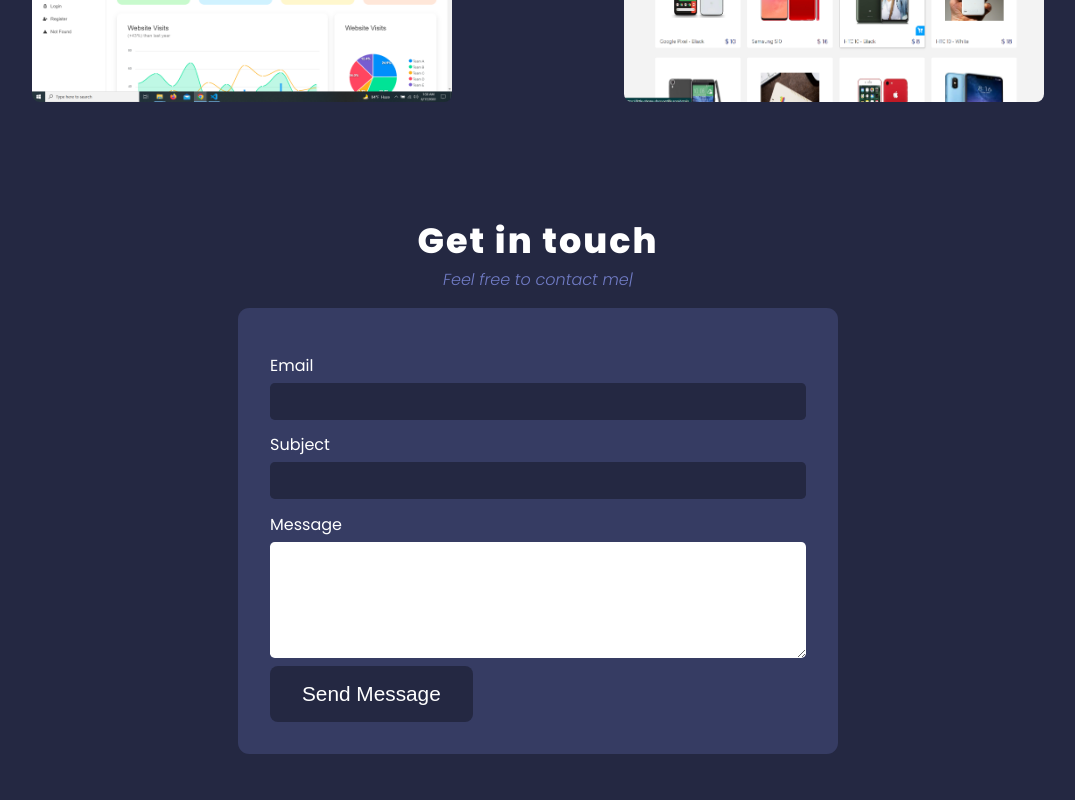
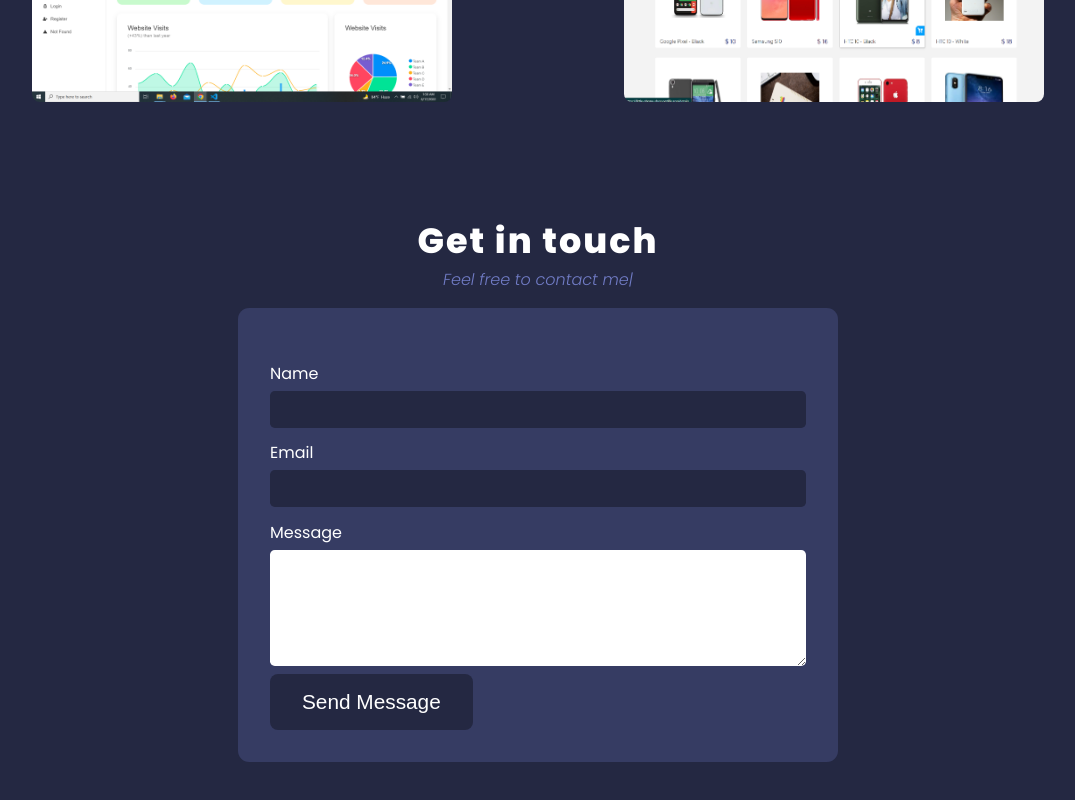
Before and after one commit to NiharMondal/main-profile, a React (Create React App) app: page / in a window 1280 px wide. Shown: the part 1514-2314 px from the top of the page, without its empty margins (102-1177 px from the left). Built offline with nearby package versions, Linux system fonts and the light colour scheme.

Commit message:
contact form updated

```diff
--- a/src/components/Contact.js
+++ b/src/components/Contact.js
@@ -4,8 +4,8 @@ import emailjs from "@emailjs/browser";
 import Typical from "react-typical";
 import Fade from "react-reveal";
 import styles from "../styles/Contact.module.css";
+
 const connent = ["", 3000, "Feel free to contact me", 5000];
-
 const Contact = () => {
   const form = useRef();
 
@@ -21,16 +21,17 @@ const Contact = () => {
       )
       .then(
         (result) => {
-          console.log(result.text);
+          window.alert("Email has been sent successfully");
+          e.target.reset();
         },
         (error) => {
-          console.log(error.text);
+          window.alert(error.text);
         }
       );
   };
 
   return (
-    <div id="contact" style={{paddingBottom: '2rem'}}>
+    <div id="contact" style={{ paddingBottom: "2rem" }}>
       <div className="container">
         <div className="section_header">
           <h2>Get in touch</h2>
@@ -41,16 +42,24 @@ const Contact = () => {
             wrapper="p"
           />
         </div>
-        <div className={styles.form_wrapper}>
-          <Fade bottom>
+        <Fade bottom>
+          <div className={styles.form_wrapper}>
             <form ref={form} onSubmit={sendEmail}>
               <div className={styles.form_control}>
+                <div className={styles.form_control}>
+                  <label>Name</label>
+                  <input
+                    className="message_input"
+                    type="text"
+                    name="user_name"
+                  />
+                </div>
                 <label>Email</label>
-                <input className="message_input" type="email" name="email" />
-              </div>
-              <div className={styles.form_control}>
-                <label htmlFor="">Subject</label>
-                <input className="message_input" type="text" name="subject" />
+                <input
+                  className="message_input"
+                  type="email"
+                  name="user_email"
+                />
               </div>
               <div className={styles.form_control}>
                 <label>Message</label>
@@ -63,82 +72,10 @@ const Contact = () => {
                 value="Send Message"
               />
             </form>
-          </Fade>
-        </div>
+          </div>
+        </Fade>
       </div>
     </div>
   );
 };
 export default Contact;
-// const Contact = () => {
-//   const form = useRef();
-//    console.log(form.current);
-//   const sendEmail = (e) => {
-//     e.preventDefault();
-
-//     var templateParams = {
-//       email: "James",
-//       subject: "Check this out!",
-//       message: "helllo world",
-//     };
-//     emailjs
-//       .send(
-//         "service_9q0fufn",
-//         "protfolio_template",
-//         templateParams,
-//         "user_tkQUuztf2oy2UkdmUc2zj"
-//       )
-//       .then(
-//         function (response) {
-//           console.log("SUCCESS!", response.status, response.text);
-//         },
-//         function (error) {
-//           console.log("FAILED...", error);
-//         }
-//       );
-//   };
-//   return (
-//     <div id="contact">
-//       <div className="container">
-//         <div className="section_header">
-//           <h2>Get in touch</h2>
-//           <Typical
-//             className={styles.typical_text}
-//             steps={connent}
-//             loop={Infinity}
-//             wrapper="p"
-//           />
-//         </div>
-//         <div className={styles.form_wrapper}>
-//           <Fade bottom>
-//             <form ref={form} onSubmit={sendEmail}>
-//               <div className={styles.form_control}>
-//                 <label htmlFor="email">Your Email</label>
-//                 <input type="email" id="email" name="email" required />
-//               </div>
-//               <div className={styles.form_control}>
-//                 <label htmlFor="subject">Subject</label>
-//                 <input type="text" id="subject" name="subject" required />
-//               </div>
-//               <div className={styles.form_control}>
-//                 <label htmlFor="message">Message</label>
-//                 <textarea
-//                   type="text"
-//                   id="message"
-//                   rows="5"
-//                   name="message"
-//                   required
-//                 />
-//               </div>
-//               <button type="submit" className={styles.submit_btn}>
-//                 Send Message
-//               </button>
-//             </form>
-//           </Fade>
-//         </div>
-//       </div>
-//     </div>
-//   );
-// };
-
-// export default Contact;
```
Also changed, not shown: 1 other file (tests, documents, lock files or other folders).
